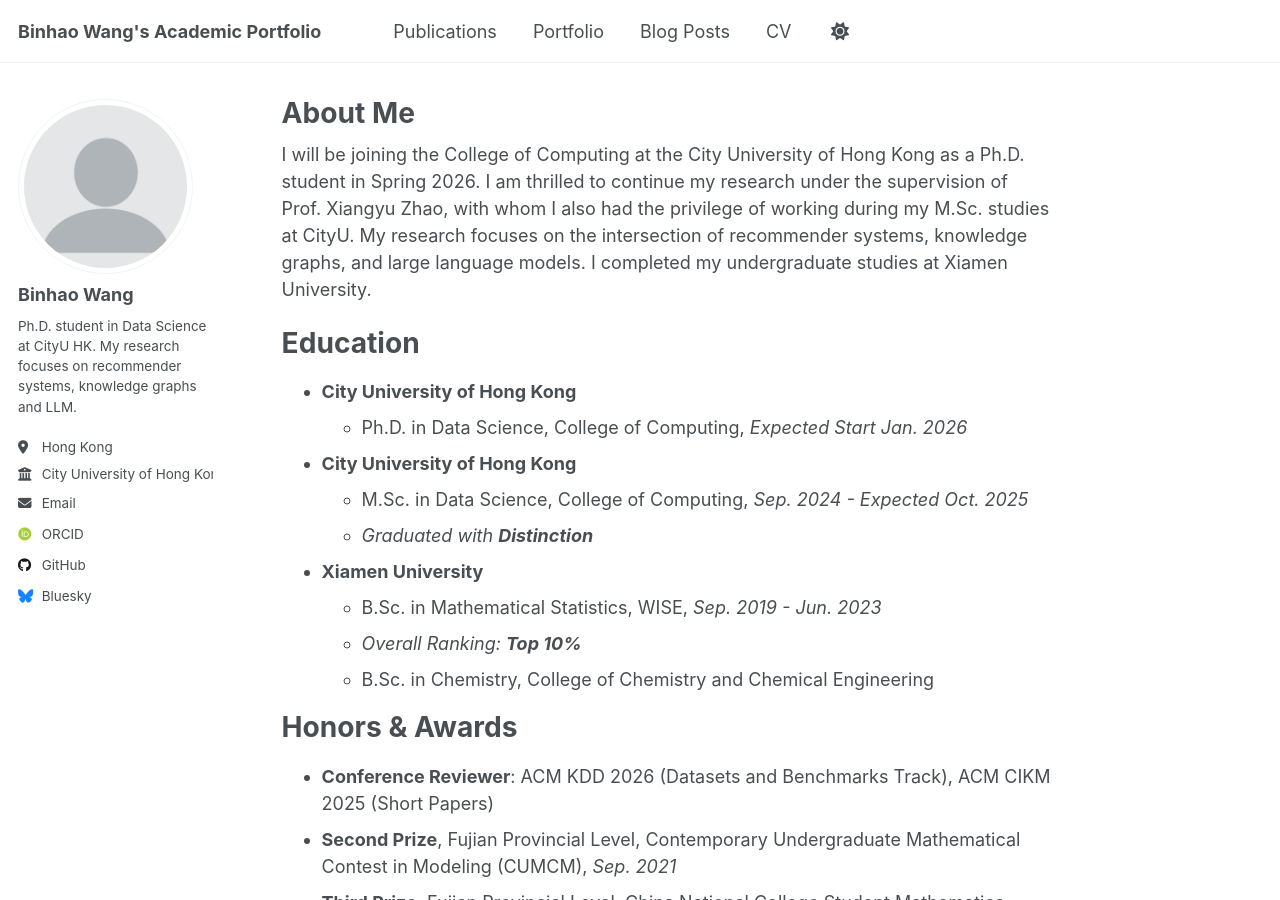
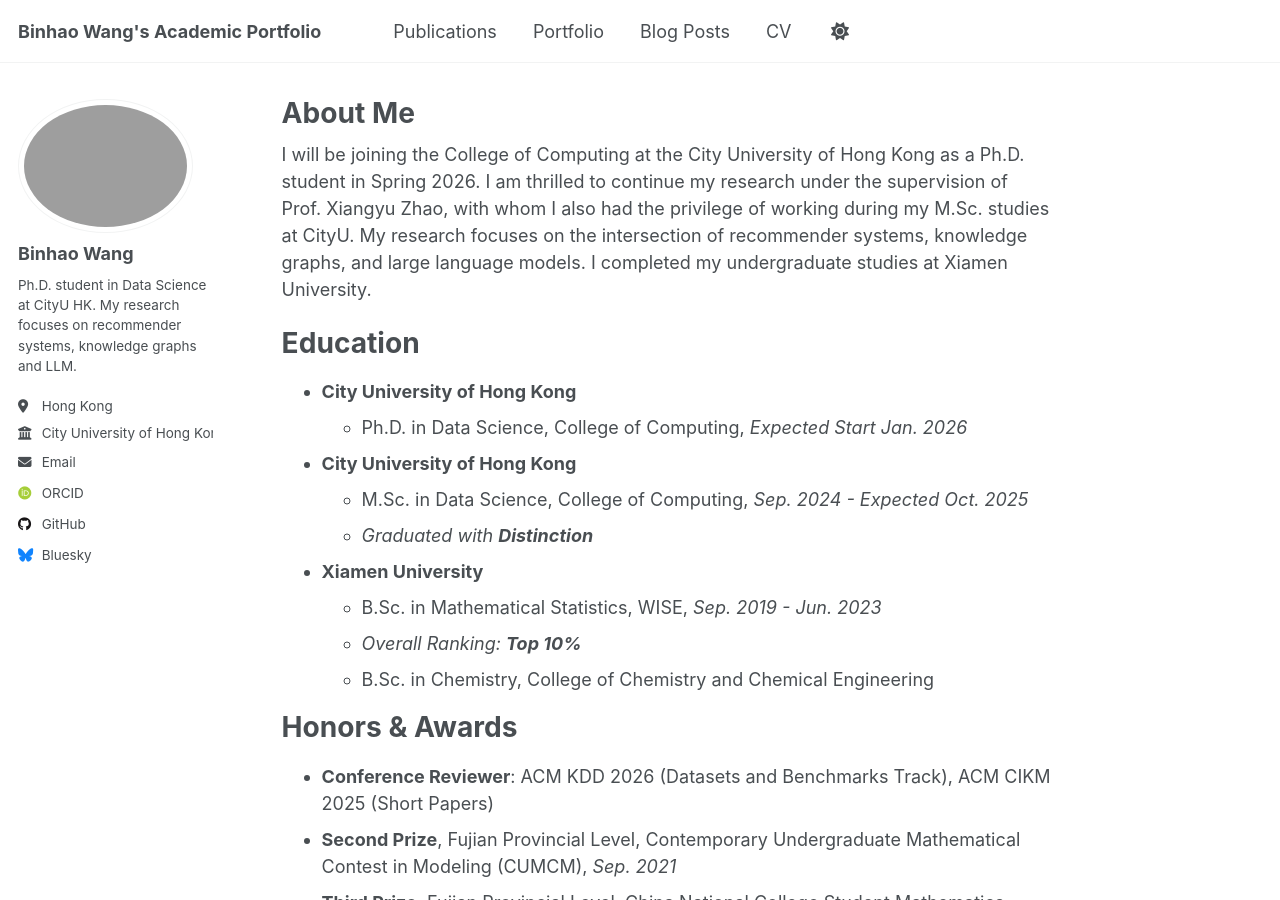
Before and after one commit to BinhaoWang/BinhaoWang.github.io, a Jekyll site: the page built from _pages/about.md, in a window 1280 px wide and 900 px high. Built offline with Jekyll 4.4.1, drawn with Linux system fonts in a browser that asks for light colours; some web fonts are replaced; a script that is not in the unit is left out.

Commit message:
更新我的网站内容

```diff
--- a/_config.yml
+++ b/_config.yml
@@ -23,7 +23,7 @@ repository               : "BinhaoWang/BinhaoWang.github.io"
 #               Additional customization can be done by editing /_includes/author-profile.html
 author:
   # Biographic information
-  avatar           : "profile.png"
+  avatar           : "bio-photo-mine.jpg"
   name             : "Binhao Wang" # author name
   pronouns         : # example: "she/her"
   bio              : "Ph.D. student in Data Science at CityU HK. My research focuses on recommender systems, knowledge graphs and LLM."
```
Also changed, not shown: 1 other file.
